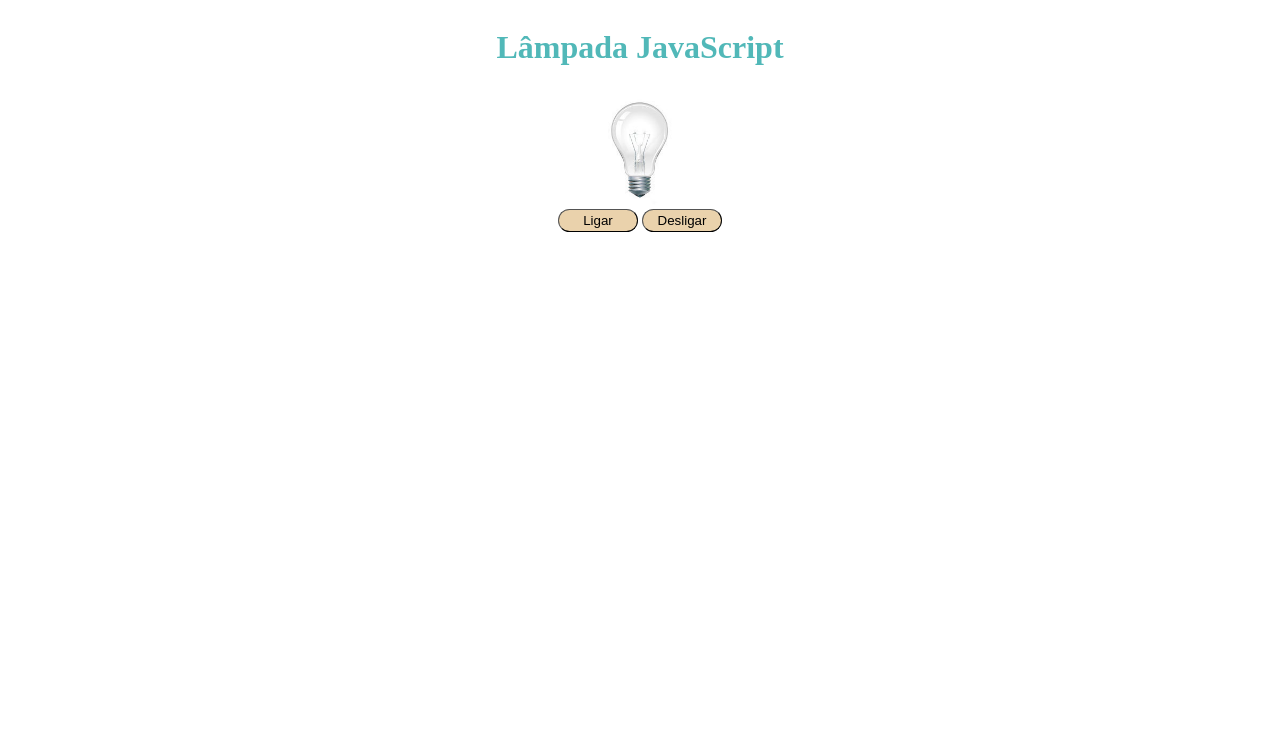
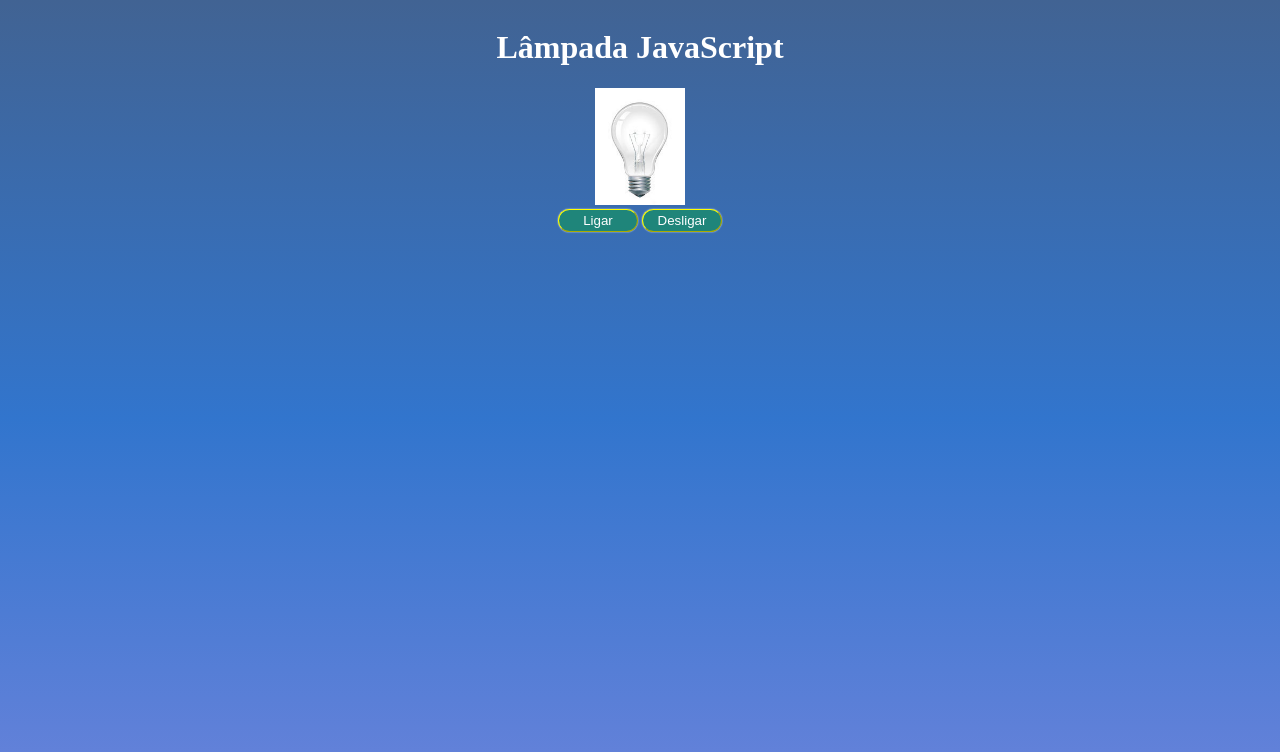
Before and after one commit to Flavioodev/Short-Projects, a plain HTML site: page Lampada em JS/index.html in a window 1280 px wide. Drawn offline with Linux system fonts and the light colour scheme.

Commit message:
CSS da lâmpada finalizado

```diff
--- a/Formulario/style.css
+++ b/Formulario/style.css
@@ -1,15 +1,6 @@
-/*
-p:first-letter {
-    text-transform: uppercase;
-
-ATENÇÃO
-!!!!
-rgb(111, 187, 238), rgb(10, 65, 90)
-*/
-
 body{
     font-family: Arial, Helvetica, sans-serif;
-    background-image: linear-gradient(to bottom left,rgba(9, 95, 145, 0.863),green 350%);
+    background-image: linear-gradient(to bottom,rgba(9, 95, 145, 0.863),green 360%);
     background-attachment: fixed;
 }
 
--- a/Lampada em JS/style.css
+++ b/Lampada em JS/style.css
@@ -3,23 +3,28 @@
 }
 
 h1{
-    color:rgb(81, 184, 184);
+    color:white;
 }
 body{
     display:flex;
     flex-direction: column;
     align-items: center;
+    background-image: linear-gradient(to bottom,#416393,hsl(214, 61%, 50%),#6E84DC 105%);
+    background-attachment: fixed;
 }
 
 button{
     display: inline-block;
-    background-color: #EAD2AC;
+    background-color: rgba(25, 139, 110, 0.808);
     height: 23px;
     width: 80px;
     border-radius: 15px;
     border-width: 0.5px;;
+    color: white;
+    border-color:yellow;
+    box-shadow: 0 0 1.5px currentColor;
 }
 
 button:hover{
-    background-color: #e7c185;
+    background-color: rgb(36, 105, 100);
 }
```
Also changed, not shown: Formulario/index.html (+2 -2 lines).
